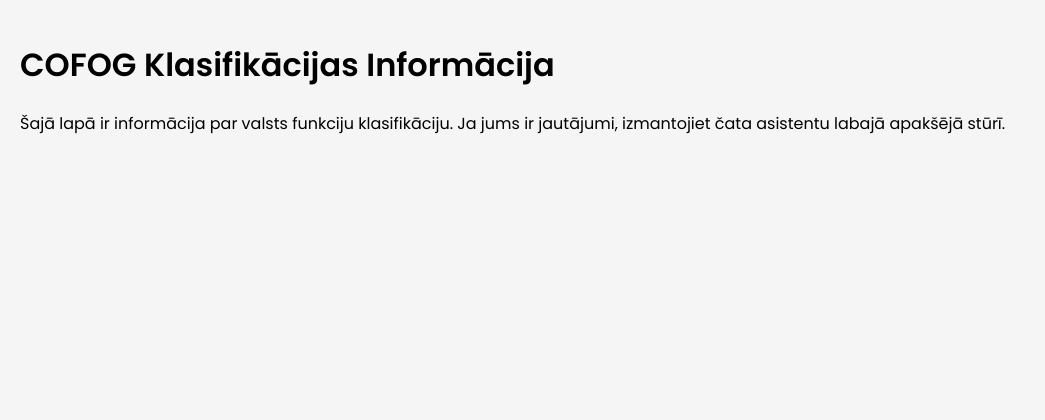
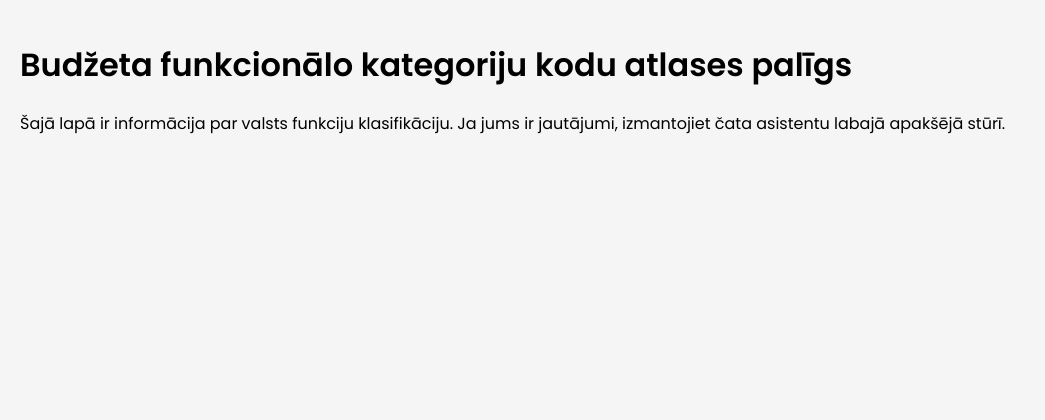
Before and after one commit to AIIBRAMA/flask-chatbot, a Flask app: page / in a window 1280 px wide. Shown: the top 420 px of the page, without its empty margins (0-1045 px from the left). Run offline with Flask 3, Linux system fonts and the light colour scheme; some libraries are stand-ins or nearby versions.

Commit message:
Update index.html

```diff
--- a/templates/index.html
+++ b/templates/index.html
@@ -3,7 +3,7 @@
 <head>
     <meta charset="UTF-8">
     <meta name="viewport" content="width=device-width, initial-scale=1.0">
-    <title>COFOG asistents - virtuālais asistents</title>
+    <title>Budžeta funkcionālo kategoriju kodu atlases palīgs</title>
     <script src="https://cdnjs.cloudflare.com/ajax/libs/socket.io/4.0.1/socket.io.js"></script>
     <link href="https://fonts.googleapis.com/css2?family=Poppins:wght@300;400;500;600&display=swap" rel="stylesheet">
     <link rel="stylesheet" href="https://cdnjs.cloudflare.com/ajax/libs/font-awesome/6.5.1/css/all.min.css">
@@ -159,7 +159,7 @@
 <body>
     <!-- Lapas saturs (demonstrācijai) -->
     <div class="page-content">
-        <h1>COFOG Klasifikācijas Informācija</h1>
+        <h1>Budžeta funkcionālo kategoriju kodu atlases palīgs</h1>
         <p>Šajā lapā ir informācija par valsts funkciju klasifikāciju. Ja jums ir jautājumi, izmantojiet čata asistentu labajā apakšējā stūrī.</p>
         <!-- Šeit var pievienot vairāk satura -->
     </div>
@@ -172,14 +172,14 @@
     <!-- Čata konteiners -->
     <div class="chat-container" id="chat-container">
         <div class="chat-header">
-            <h3>COFOG asistents</h3>
+            <h3>Budžeta funkcionālo kategoriju kodu atlases palīgs</h3>
             <span class="close-chat" id="close-chat">
                 <i class="fas fa-times"></i>
             </span>
         </div>
         <div id="chat-box">
             <div class="message assistant-message">
-                <b>COFOG asistents:</b> Labdien! Esmu Jūsu COFOG asistents. Ko jaunu paveiksim šodien?
+                <b>Budžeta funkcionālo kategoriju kodu atlases palīgs:</b> Labdien! Esmu Jūsu palīgs budžeta izdevumu klasifikācijā atbilstoši funkcionālajām kategorijām. Varu palīdzēt orientēties MK noteikumos Nr. 934 un COFOG klasifikācijā. Kā varu Jums palīdzēt šodien?
             </div>
         </div>
         <div class="input-container">
@@ -205,7 +205,7 @@
 
         socket.on('message', function(data) {
             var chatBox = document.getElementById('chat-box');
-            chatBox.innerHTML += '<div class="message assistant-message"><b>COFOG asistents:</b> ' + data + '</div>';
+            chatBox.innerHTML += '<div class="message assistant-message"><b>Budžeta funkcionālo kategoriju kodu atlases palīgs:</b> ' + data + '</div>';
             chatBox.scrollTop = chatBox.scrollHeight;
         });
 
```
